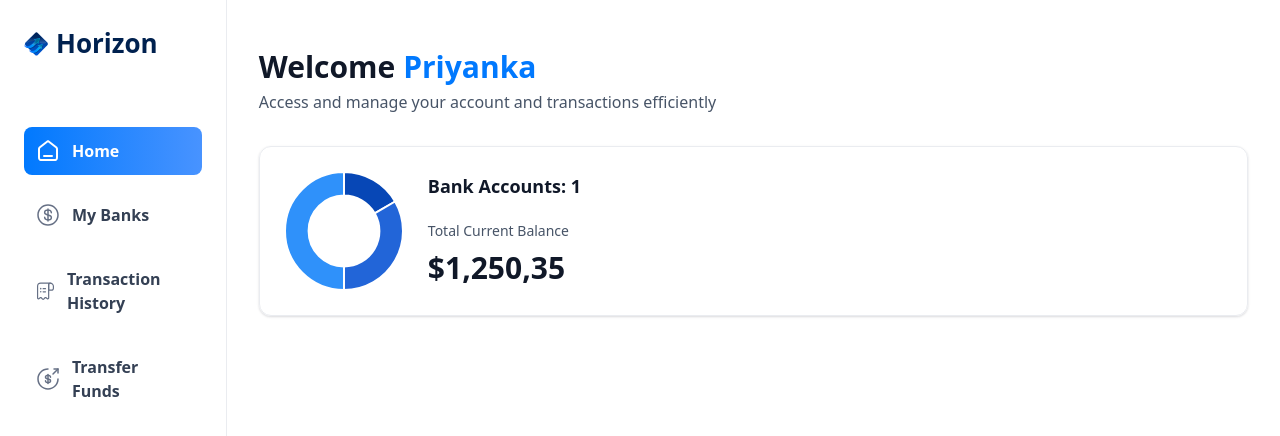
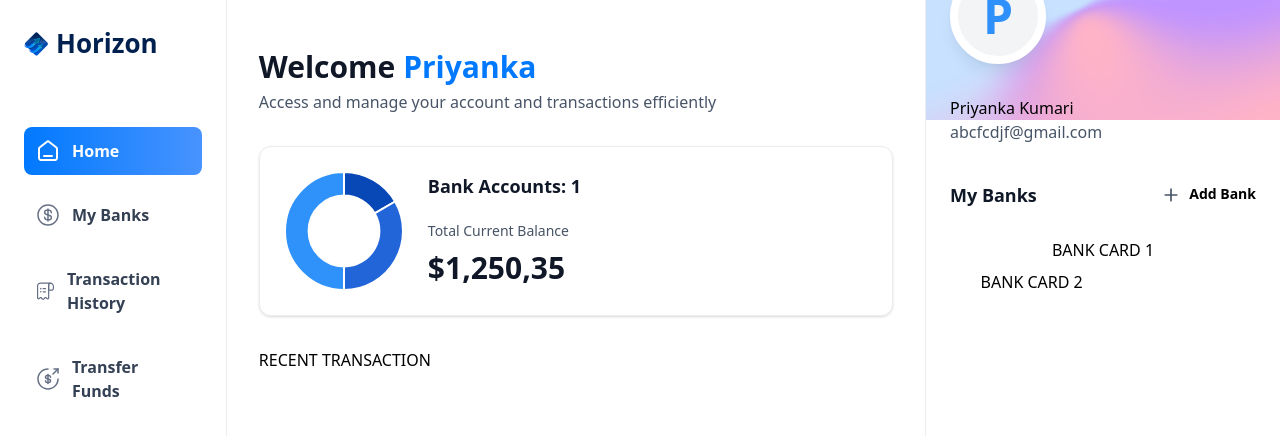
Before and after one commit to priyankadbg/Banking-App, a Next.js app: page / in a window 1280 px wide. Shown: the top 436 px of the page. Built offline with nearby package versions, Linux system fonts and the light colour scheme.

Commit message:
RightSideBar page is created

```diff
--- a/app/(root)/page.tsx
+++ b/app/(root)/page.tsx
@@ -1,9 +1,14 @@
 import HeaderBox from "@/components/HeaderBox";
+import RightSidebar from "@/components/RightSidebar";
 import TotalBalanceBox from "@/components/TotalBalanceBox";
 import React from "react";
 
 const Home = () => {
-  const loggedIn = { firstName: "Priyanka" };
+  const loggedIn = {
+    firstName: "Priyanka",
+    lastName: "Kumari",
+    email: "abcfcdjf@gmail.com",
+  };
   return (
     <section className="home">
       <div className="home-content">
@@ -14,13 +19,15 @@
             user={loggedIn?.firstName || "Guest"}
             subtext="Access and manage your account and transactions efficiently"
           />
+          <TotalBalanceBox
+            accounts={[]}
+            totalBanks={1}
+            totalCurrentBalance={1250.35}
+          />
         </header>
-        <TotalBalanceBox
-        accounts ={[]}
-        totalBanks= {1}
-        totalCurrentBalance={1250.35}
-         />
+        RECENT TRANSACTION
       </div>
+      <RightSidebar user={loggedIn} transactions={[]} banks={[{}, {}]} />
     </section>
   );
 };
--- /dev/null
+++ b/components/RightSidebar.tsx
@@ -0,0 +1,48 @@
+import React from "react";
+import Image from "next/image";
+import Link from "next/link";
+
+const RightSidebar = ({ user, transactions, banks }) => {
+  return (
+    <aside className="right-sidebar">
+      <section className="flex flex-col pb-8">
+        <div className="profile-banner">
+          <div className="profile">
+            <div className="profile-img">
+              <span className="text-5xl font-bold text-blue-500">
+                {user.firstName[0]}
+              </span>
+            </div>
+            <div className="profile-details">
+              <h1>
+                {user.firstName} {user.lastName}
+              </h1>
+              <p className="profile-email">{user.email}</p>
+            </div>
+          </div>
+        </div>
+      </section>
+      <section className="banks">
+        <div className="flex w-full justify-between">
+          <h2 className="header-2">My Banks</h2>
+          <Link href="/" className="flex gap-2">
+            <Image src="/icons/plus.svg" width={20} height={20} alt="plus" />
+            <h2 className="text-14 font-semibold text-grey-600">Add Bank</h2>
+          </Link>
+        </div>
+        {banks?.length > 0 && (
+          <div className="relative flex flex-1 flex-col items-center justify-center gap-5">
+            <div>BANK CARD 1</div>
+            {banks[1] && (
+              <div className="absolute right-0 top-8 z-0 w-[90%]">
+                BANK CARD 2
+              </div>
+            )}
+          </div>
+        )}
+      </section>
+    </aside>
+  );
+};
+
+export default RightSidebar;
```
